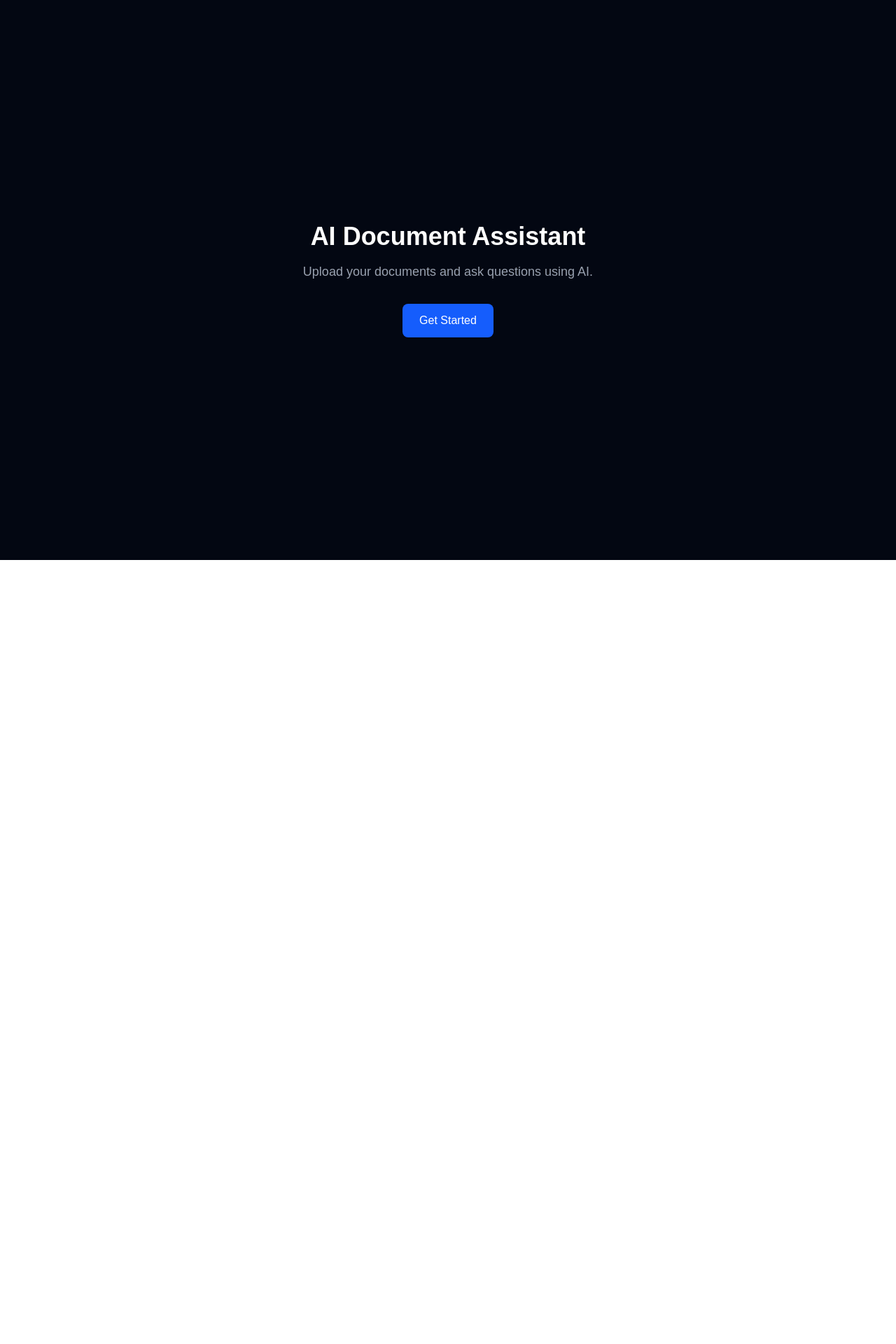
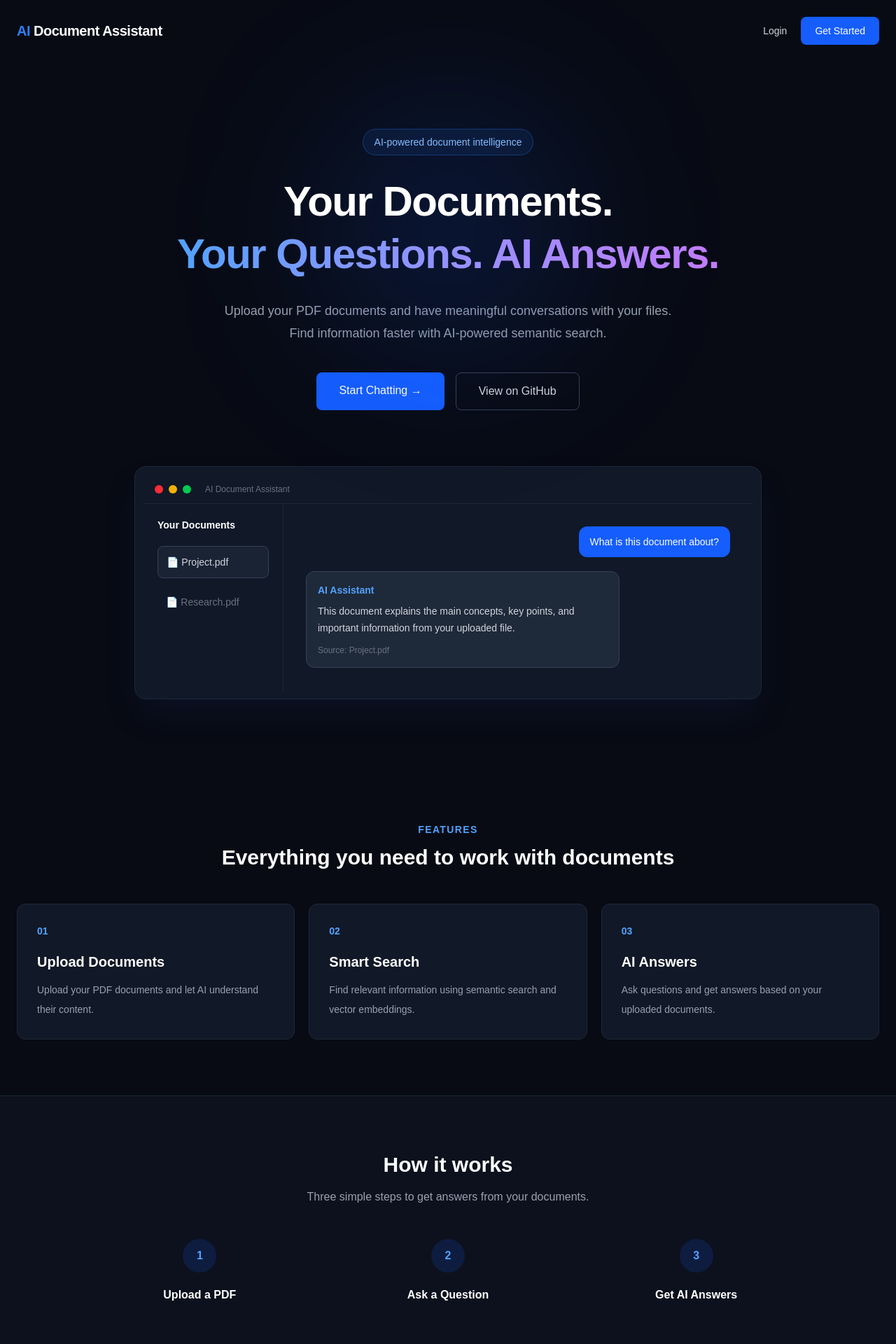
Before and after one commit to mackscript/ai-doc-assistant, a Next.js app in the folder frontend/: page / in a window 1280 px wide. Shown: the top 1920 px of the page at 70% size. Before the commit the page ends 800 px from the top, so only its background shows below. Built offline with nearby package versions, Linux system fonts and the light colour scheme.

Commit message:
fn update

```diff
--- a/frontend/src/app/page.tsx
+++ b/frontend/src/app/page.tsx
@@ -1,16 +1,33 @@
-"use client"
-import Image from "next/image";
+"use client";
+
 import Link from "next/link";
-
-
 import { useEffect } from "react";
-
 import { useRouter } from "next/navigation";
 
+const features = [
+  {
+    number: "01",
+    title: "Upload Documents",
+    description:
+      "Upload your PDF documents and let AI understand their content.",
+  },
+  {
+    number: "02",
+    title: "Smart Search",
+    description:
+      "Find relevant information using semantic search and vector embeddings.",
+  },
+  {
+    number: "03",
+    title: "AI Answers",
+    description:
+      "Ask questions and get answers based on your uploaded documents.",
+  },
+];
 
 export default function Home() {
+  const router = useRouter();
 
-  const router = useRouter()
   useEffect(() => {
     const token = localStorage.getItem("token");
 
@@ -20,21 +37,191 @@ export default function Home() {
   }, [router]);
 
   return (
-    <main className="min-h-screen flex flex-col items-center justify-center bg-gray-950 text-white p-6">
-      <h1 className="text-4xl font-bold mb-4">
-        AI Document Assistant
-      </h1>
+    <main className="min-h-screen overflow-hidden bg-[#080b14] text-white">
 
-      <p className="text-gray-400 text-lg mb-8">
-        Upload your documents and ask questions using AI.
-      </p>
+      {/* Navbar */}
+      <nav className="mx-auto flex max-w-7xl items-center justify-between px-6 py-6">
+        <Link href="/" className="text-xl font-bold tracking-tight">
+          <span className="text-blue-500">AI</span> Document Assistant
+        </Link>
 
-      <Link
-        href="/login"
-        className="bg-blue-600 hover:bg-blue-700 px-6 py-3 rounded-lg font-medium text-white"
-      >
-        Get Started
-      </Link>
+        <div className="flex items-center gap-5">
+          <Link
+            href="/login"
+            className="text-sm text-gray-300 transition hover:text-white"
+          >
+            Login
+          </Link>
+
+          <Link
+            href="/register"
+            className="rounded-lg bg-blue-600 px-5 py-2.5 text-sm font-medium transition hover:bg-blue-500"
+          >
+            Get Started
+          </Link>
+        </div>
+      </nav>
+
+
+      <section className="relative mx-auto flex max-w-7xl flex-col items-center px-6 pb-24 pt-24 text-center">
+
+        <div className="absolute left-1/2 top-20 -z-0 h-80 w-80 -translate-x-1/2 rounded-full bg-blue-600/20 blur-[120px]" />
+
+        <div className="mb-7 rounded-full border border-blue-500/30 bg-blue-500/10 px-4 py-2 text-sm text-blue-300">
+          AI-powered document intelligence
+        </div>
+
+        <h1 className="relative max-w-4xl text-4xl font-bold leading-tight tracking-tight sm:text-6xl">
+          Your Documents.
+          <br />
+          <span className="bg-gradient-to-r from-blue-400 to-purple-400 bg-clip-text text-transparent">
+            Your Questions. AI Answers.
+          </span>
+        </h1>
+
+        <p className="mt-7 max-w-2xl text-base leading-8 text-gray-400 sm:text-lg">
+          Upload your PDF documents and have meaningful conversations
+          with your files. Find information faster with AI-powered
+          semantic search.
+        </p>
+
+        <div className="mt-10 flex flex-col gap-4 sm:flex-row">
+          <Link
+            href="/register"
+            className="rounded-lg bg-blue-600 px-8 py-3.5 font-medium transition hover:bg-blue-500"
+          >
+            Start Chatting →
+          </Link>
+
+          <Link
+            href="https://github.com/mackscript/ai-doc-assistant"
+            target="_blank"
+            className="rounded-lg border border-gray-700 px-8 py-3.5 font-medium text-gray-300 transition hover:border-gray-500 hover:text-white"
+          >
+            View on GitHub
+          </Link>
+        </div>
+
+
+        <div className="mt-20 w-full max-w-4xl rounded-2xl border border-gray-800 bg-[#111827] p-3 text-left shadow-2xl shadow-blue-950/30">
+
+          <div className="flex items-center gap-2 border-b border-gray-800 px-4 py-3">
+            <span className="h-3 w-3 rounded-full bg-red-500" />
+            <span className="h-3 w-3 rounded-full bg-yellow-500" />
+            <span className="h-3 w-3 rounded-full bg-green-500" />
+            <span className="ml-3 text-xs text-gray-500">
+              AI Document Assistant
+            </span>
+          </div>
+
+          <div className="grid min-h-64 grid-cols-1 sm:grid-cols-[200px_1fr]">
+
+            <div className="hidden border-r border-gray-800 p-5 sm:block">
+              <p className="text-sm font-semibold">Your Documents</p>
+              <div className="mt-5 rounded-lg border border-gray-700 bg-gray-800/70 p-3 text-sm text-gray-300">
+                📄 Project.pdf
+              </div>
+              <div className="mt-3 rounded-lg p-3 text-sm text-gray-500">
+                📄 Research.pdf
+              </div>
+            </div>
+
+            <div className="flex flex-col justify-center gap-5 p-6 sm:p-8">
+              <div className="ml-auto max-w-xs rounded-xl bg-blue-600 px-4 py-3 text-sm">
+                What is this document about?
+              </div>
+
+              <div className="max-w-md rounded-xl border border-gray-700 bg-gray-800 px-4 py-4">
+                <p className="mb-2 text-sm font-semibold text-blue-400">
+                  AI Assistant
+                </p>
+                <p className="text-sm leading-6 text-gray-300">
+                  This document explains the main concepts, key points,
+                  and important information from your uploaded file.
+                </p>
+                <p className="mt-3 text-xs text-gray-500">
+                  Source: Project.pdf
+                </p>
+              </div>
+            </div>
+
+          </div>
+        </div>
+      </section>
+
+
+      <section className="mx-auto max-w-7xl px-6 py-20">
+        <div className="mb-12 text-center">
+          <p className="text-sm font-semibold uppercase tracking-widest text-blue-400">
+            Features
+          </p>
+          <h2 className="mt-3 text-3xl font-bold">
+            Everything you need to work with documents
+          </h2>
+        </div>
+
+        <div className="grid gap-5 md:grid-cols-3">
+          {features.map((feature) => (
+            <div
+              key={feature.number}
+              className="rounded-xl border border-gray-800 bg-[#111827] p-7 transition hover:-translate-y-1 hover:border-blue-500/50"
+            >
+              <p className="text-sm font-semibold text-blue-400">
+                {feature.number}
+              </p>
+
+              <h3 className="mt-5 text-xl font-semibold">
+                {feature.title}
+              </h3>
+
+              <p className="mt-3 text-sm leading-7 text-gray-400">
+                {feature.description}
+              </p>
+            </div>
+          ))}
+        </div>
+      </section>
+
+
+      <section className="border-t border-gray-800 bg-[#0c111d] px-6 py-20">
+        <div className="mx-auto max-w-5xl text-center">
+          <h2 className="text-3xl font-bold">How it works</h2>
+          <p className="mt-4 text-gray-400">
+            Three simple steps to get answers from your documents.
+          </p>
+
+          <div className="mt-12 grid gap-10 sm:grid-cols-3">
+            {["Upload a PDF", "Ask a Question", "Get AI Answers"].map(
+              (step, index) => (
+                <div key={step}>
+                  <div className="mx-auto flex h-12 w-12 items-center justify-center rounded-full bg-blue-600/15 font-bold text-blue-400">
+                    {index + 1}
+                  </div>
+                  <h3 className="mt-5 font-semibold">{step}</h3>
+                </div>
+              )
+            )}
+          </div>
+        </div>
+      </section>
+
+
+
+
+      <footer className="border-t border-gray-800 px-6 py-7">
+        <div className="mx-auto flex max-w-7xl flex-col items-center justify-between gap-4 text-sm text-gray-500 sm:flex-row">
+          <p>© 2026 AI Document Assistant</p>
+
+          <Link
+            href="https://github.com/mackscript/ai-doc-assistant"
+            target="_blank"
+            className="transition hover:text-white"
+          >
+            GitHub
+          </Link>
+        </div>
+      </footer>
+
     </main>
   );
 }
```
